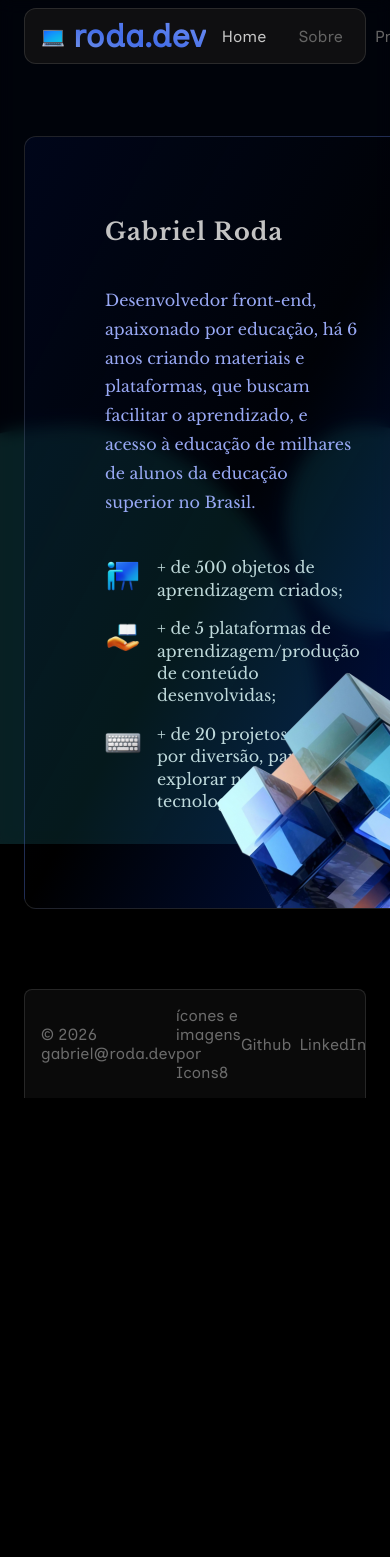
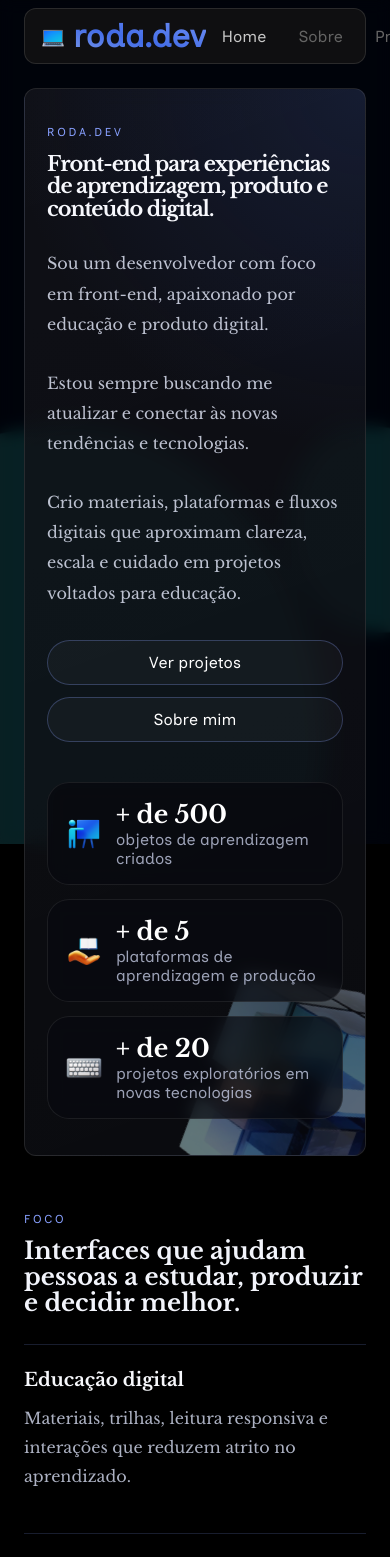
Before and after one commit to gaabrielrd/portfolio, a Next.js app: page / in a window 390 px wide. Shown: the top 1557 px of the page. Before the commit the page ends 1098 px from the top, so only its background shows below. Built offline with nearby package versions, Linux system fonts and the light colour scheme.

Commit message:
feat: updated layouts

```diff
--- a/app/about/page.module.scss
+++ b/app/about/page.module.scss
@@ -36,8 +36,8 @@
 
 	h1 {
 		margin-top: 14px;
-		font-size: clamp(2.4rem, 5vw, 3.8rem);
-		line-height: 0.94;
+		font-size: clamp(1.2rem, 2.5vw, 1.9rem);
+		line-height: 1.08;
 		letter-spacing: -0.04em;
 		color: #f6f7fb;
 	}
--- a/app/globals.scss
+++ b/app/globals.scss
@@ -71,3 +71,66 @@ a {
 	display: flex;
 	flex-direction: column;
 }
+
+.reveal-up {
+	opacity: 0;
+	animation: revealUp 820ms cubic-bezier(0.22, 1, 0.36, 1) forwards;
+}
+
+.reveal-fade {
+	opacity: 0;
+	animation: revealFade 900ms ease forwards;
+}
+
+.reveal-delay-1 {
+	animation-delay: 120ms;
+}
+
+.reveal-delay-2 {
+	animation-delay: 220ms;
+}
+
+.reveal-delay-3 {
+	animation-delay: 320ms;
+}
+
+.reveal-delay-4 {
+	animation-delay: 420ms;
+}
+
+.float-drift {
+	animation: floatDrift 9s ease-in-out infinite;
+}
+
+@keyframes revealUp {
+	from {
+		opacity: 0;
+		transform: translateY(18px);
+	}
+
+	to {
+		opacity: 1;
+		transform: translateY(0);
+	}
+}
+
+@keyframes revealFade {
+	from {
+		opacity: 0;
+	}
+
+	to {
+		opacity: 1;
+	}
+}
+
+@keyframes floatDrift {
+	0%,
+	100% {
+		transform: translateY(0) rotate(18deg);
+	}
+
+	50% {
+		transform: translateY(-12px) rotate(21deg);
+	}
+}
--- a/app/page.module.scss
+++ b/app/page.module.scss
@@ -1,106 +1,226 @@
 .main {
-	display: flex;
-	align-items: center;
-
 	max-width: var(--max-width);
-	min-height: calc(100vh - 56px - 160px - 56px);
-	margin: 80px auto;
+	margin: 48px auto 96px;
 	padding: 0 var(--side-padding);
 }
 
-.card {
-	width: 100%;
-	height: 100%;
-
-	border: 1px solid rgba(var(--callout-border-rgb), 0.3);
-
-	background: var(--secondary-glow);
-	padding: 80px;
+.hero {
+	display: grid;
+	grid-template-columns: minmax(0, 1.2fr) minmax(280px, 0.88fr);
+	gap: 40px;
+	padding: 64px 56px;
+	border: 1px solid rgba(var(--callout-border-rgb), 0.26);
 	border-radius: var(--border-radius);
-
-	display: grid;
-	grid-template-columns: 2fr 1fr;
-
+	background:
+		radial-gradient(
+			circle at top right,
+			rgba(47, 74, 154, 0.22),
+			transparent 32%
+		),
+		linear-gradient(
+			160deg,
+			rgba(255, 255, 255, 0.03),
+			rgba(255, 255, 255, 0.01)
+		),
+		rgba(10, 11, 16, 0.76);
+	backdrop-filter: blur(10px);
+	overflow: hidden;
 	position: relative;
-	overflow: hidden;
-
-	animation: slideDown 800ms ease forwards;
 }
 
-.highlights {
-	li,
-	li div {
-		display: flex;
-		gap: 16px;
+.eyebrow,
+.sectionLabel {
+	font-family: var(--nav-font), serif;
+	text-transform: uppercase;
+	letter-spacing: 0.24em;
+	font-size: 0.72rem;
+	color: #88a0ff;
+}
 
-		img {
-			margin-top: 2px;
+.copy {
+	position: relative;
+	z-index: 1;
+
+	h1 {
+		margin-top: 14px;
+		font-size: clamp(1.3rem, 3vw, 2.15rem);
+		line-height: 1.08;
+		letter-spacing: -0.05em;
+		color: #f7f8fd;
+	}
+}
+
+.intro {
+	max-width: 60ch;
+	margin-top: 28px;
+	line-height: 1.9;
+	color: rgba(232, 237, 255, 0.8);
+}
+
+.actions {
+	display: flex;
+	flex-wrap: wrap;
+	gap: 12px;
+	margin-top: 32px;
+
+	a {
+		font-family: var(--nav-font), serif;
+		padding: 12px 16px;
+		border-radius: 999px;
+		border: 1px solid rgba(136, 160, 255, 0.28);
+		background: rgba(255, 255, 255, 0.03);
+		transition:
+			transform 180ms ease,
+			border-color 180ms ease,
+			background-color 180ms ease;
+
+		&:hover,
+		&:focus-visible {
+			transform: translateY(-2px);
+			border-color: rgba(136, 160, 255, 0.7);
+			background: rgba(136, 160, 255, 0.12);
+			outline: none;
 		}
 	}
 }
 
-.leftPanel {
-	h2 {
-		color: #c3c3c3;
-		letter-spacing: 1px;
+.visual {
+	min-height: 380px;
+	position: relative;
+	display: flex;
+	align-items: flex-end;
+	justify-content: flex-end;
+}
 
-		animation: slideDown 800ms ease-in-out forwards;
-	}
+.metrics {
+	width: min(100%, 340px);
+	position: relative;
+	z-index: 1;
 
-	> p {
-		margin: 40px 0;
-		line-height: 1.8;
-		color: #98a9f5;
-
-		opacity: 0;
-		animation: slideDown 800ms ease-in-out forwards;
-		animation-delay: 200ms;
+	ul {
+		list-style: none;
+		display: grid;
+		gap: 14px;
 	}
 
 	li {
-		margin: 16px 0;
-		max-width: 360px;
-		line-height: 1.4;
-
-		color: #e3ffffd5;
-		opacity: 0;
-
-		animation: slideLeft 800ms ease-in-out forwards;
+		display: flex;
+		align-items: center;
+		gap: 14px;
+		padding: 16px 18px;
+		border: 1px solid rgba(255, 255, 255, 0.08);
+		background: rgba(7, 9, 14, 0.72);
+		backdrop-filter: blur(8px);
+		border-radius: 22px;
 	}
 
-	@for $i from 1 through 3 {
-		li:nth-child(#{$i}n) {
-			animation-delay: #{$i * 200}ms;
-		}
+	strong {
+		display: block;
+		font-size: 1.55rem;
+		color: #ffffff;
 	}
 
-	@keyframes slideLeft {
-		from {
-			opacity: 0;
-			transform: translateX(16px);
-		}
+	span {
+		display: block;
+		font-family: var(--nav-font), serif;
+		color: rgba(221, 228, 255, 0.7);
+	}
+}
 
-		to {
-			opacity: 1;
-			transform: translateX(0);
-		}
-	}
-
-	@keyframes slideDown {
-		from {
-			opacity: 0;
-			transform: translateY(-10px);
-		}
-		to {
-			opacity: 1;
-			transform: translateY(0);
-		}
-	}
+.metricIcon {
+	display: flex;
+	align-items: center;
+	justify-content: center;
 }
 
 .cube {
 	position: absolute;
-	bottom: -40px;
-	right: -40px;
-	transform: rotate(45deg);
+	right: -56px;
+	bottom: -76px;
+	transform: rotate(18deg);
+	opacity: 0.44;
+	filter: saturate(0.9);
 }
+
+.support {
+	margin-top: 56px;
+}
+
+.support h2 {
+	max-width: 18ch;
+	margin-top: 12px;
+	font-size: clamp(1.5rem, 3.5vw, 2.35rem);
+	line-height: 1.08;
+	color: #f2f4fb;
+}
+
+.columns {
+	display: grid;
+	grid-template-columns: repeat(3, minmax(0, 1fr));
+	gap: 18px;
+	margin-top: 28px;
+
+	article {
+		padding: 24px 0;
+		border-top: 1px solid rgba(136, 160, 255, 0.18);
+	}
+
+	h3 {
+		font-size: clamp(1.15rem, 2vw, 1.45rem);
+		line-height: 1.15;
+		color: #f7f8fc;
+	}
+
+	p {
+		margin-top: 14px;
+		line-height: 1.8;
+		color: rgba(226, 232, 255, 0.76);
+	}
+}
+
+@media (max-width: 960px) {
+	.main {
+		margin-top: 32px;
+	}
+
+	.hero,
+	.columns {
+		grid-template-columns: 1fr;
+	}
+
+	.hero {
+		padding: 48px 28px;
+	}
+
+	.visual {
+		min-height: auto;
+	}
+
+	.cube {
+		right: -96px;
+		bottom: -120px;
+	}
+}
+
+@media (max-width: 640px) {
+	.main {
+		margin-bottom: 72px;
+	}
+
+	.hero {
+		padding: 36px 22px;
+	}
+
+	.support h2 {
+		max-width: none;
+	}
+
+	.actions {
+		flex-direction: column;
+
+		a {
+			width: 100%;
+			text-align: center;
+		}
+	}
+}
--- a/app/page.tsx
+++ b/app/page.tsx
@@ -1,4 +1,5 @@
 import Image from "next/image";
+import Link from "next/link";
 import styles from "./page.module.scss";
 
 import resourcesImage from "../public/images/3d-fluency-training.png";
@@ -12,71 +13,113 @@ export default function Home() {
 
 	return (
 		<main className={styles.main}>
-			<div className={styles.card}>
-				{/* Painel da esquerda com as infos */}
-				<div className={styles.leftPanel}>
-					<h2>Gabriel Roda</h2>
-					<p>
-						Desenvolvedor front-end, apaixonado por educação, há 6 anos criando
-						materiais e plataformas, que buscam facilitar o aprendizado, e
-						acesso à educação de milhares de alunos da educação superior no
-						Brasil.
+			<section className={styles.hero}>
+				<div className={styles.copy}>
+					<p className={`${styles.eyebrow} reveal-up`}>roda.dev</p>
+					<h1 className="reveal-up reveal-delay-1">
+						Front-end para experiências de aprendizagem, produto e conteúdo
+						digital.
+					</h1>
+					<p className={`${styles.intro} reveal-up reveal-delay-2`}>
+						Sou um desenvolvedor com foco em front-end, apaixonado por educação
+						e produto digital.
 					</p>
-					<div className={styles.highlights}>
+					<p className={`${styles.intro} reveal-up reveal-delay-2`}>
+						Estou sempre buscando me atualizar e conectar às novas tendências e
+						tecnologias.
+					</p>
+					<p className={`${styles.intro} reveal-up reveal-delay-2`}>
+						Crio materiais, plataformas e fluxos digitais que aproximam clareza,
+						escala e cuidado em projetos voltados para educação.
+					</p>
+					<div className={`${styles.actions} reveal-up reveal-delay-3`}>
+						<Link href="/projects">Ver projetos</Link>
+						<Link href="/about">Sobre mim</Link>
+					</div>
+				</div>
+
+				<div className={styles.visual} aria-hidden="true">
+					<div className={styles.metrics}>
 						<ul>
-							<li>
-								<div className="highlight">
-									<div className="icon">
+							<li className="reveal-up reveal-delay-2">
+								<div className={styles.metricIcon}>
 									<Image
 										src={resourcesImage}
 										height={imgSize}
 										alt="icone objetos de aprendizagem"
 									/>
 								</div>
-									<span>+ de 500 objetos de aprendizagem criados;</span>
+								<div>
+									<strong>+ de 500</strong>
+									<span>objetos de aprendizagem criados</span>
 								</div>
 							</li>
-							<li>
-								<div className="highlight">
-									<div className="icon">
-										{" "}
+							<li className="reveal-up reveal-delay-3">
+								<div className={styles.metricIcon}>
 									<Image
 										src={platformsImage}
 										height={imgSize}
-											alt="icone objetos de aprendizagem"
+										alt="icone plataformas"
 									/>
 								</div>
-									<span>
-										+ de 5 plataformas de aprendizagem/produção de conteúdo
-										desenvolvidas;
-									</span>
+								<div>
+									<strong>+ de 5</strong>
+									<span>plataformas de aprendizagem e produção</span>
 								</div>
 							</li>
-							<li>
-								<div className="highlight">
-									<div className="icon">
-										{" "}
+							<li className="reveal-up reveal-delay-4">
+								<div className={styles.metricIcon}>
 									<Image
 										src={projectsImage}
 										height={imgSize}
-											alt="icone objetos de aprendizagem"
+										alt="icone projetos"
 									/>
 								</div>
-									<span>
-										+ de 20 projetos criados por diversão, para explorar novas
-										tecnologias e linguagens.
-									</span>
+								<div>
+									<strong>+ de 20</strong>
+									<span>projetos exploratórios em novas tecnologias</span>
 								</div>
 							</li>
 						</ul>
 					</div>
-				</div>
 
-				{/* Cubo de fundo */}
-				<div className={styles.cube}>
+					<div className={`${styles.cube} float-drift`}>
 						<Image src={cubeImage} height={240} alt="cubo" />
 					</div>
 				</div>
+			</section>
+
+			<section className={styles.support}>
+				<div className="reveal-up">
+					<p className={styles.sectionLabel}>Foco</p>
+					<h2>
+						Interfaces que ajudam pessoas a estudar, produzir e decidir melhor.
+					</h2>
+				</div>
+				<div className={styles.columns}>
+					<article className="reveal-up reveal-delay-1">
+						<h3>Educação digital</h3>
+						<p>
+							Materiais, trilhas, leitura responsiva e interações que reduzem
+							atrito no aprendizado.
+						</p>
+					</article>
+					<article className="reveal-up reveal-delay-2">
+						<h3>Produto com contexto</h3>
+						<p>
+							Front-end conectado a fluxo, operação e evolução real de
+							plataforma, não só à camada visual.
+						</p>
+					</article>
+					<article className="reveal-up reveal-delay-3">
+						<h3>Ferramentas internas</h3>
+						<p>
+							Ambientes de autoria e produção pensados para dar velocidade e
+							consistência a times de conteúdo.
+						</p>
+					</article>
+				</div>
+			</section>
 		</main>
 	);
 }
```
Also changed, not shown: app/about/page.tsx (+25 -14 lines), app/projects/page.module.scss (+2 -10 lines), app/projects/page.tsx (+21 -14 lines), 2 other files (tests, documents, lock files or other folders). Lines whose indentation alone changed are shown as unchanged.
